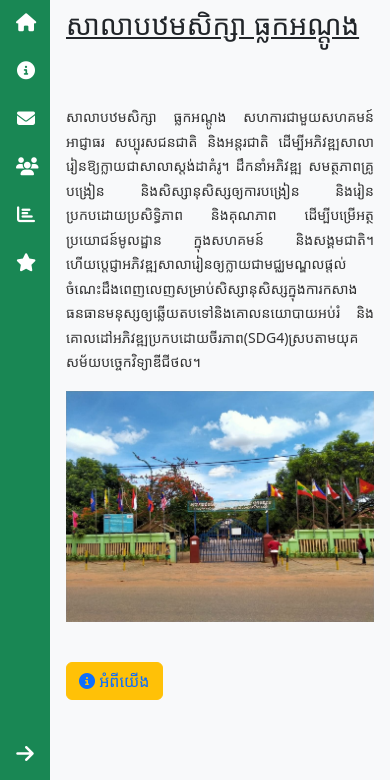
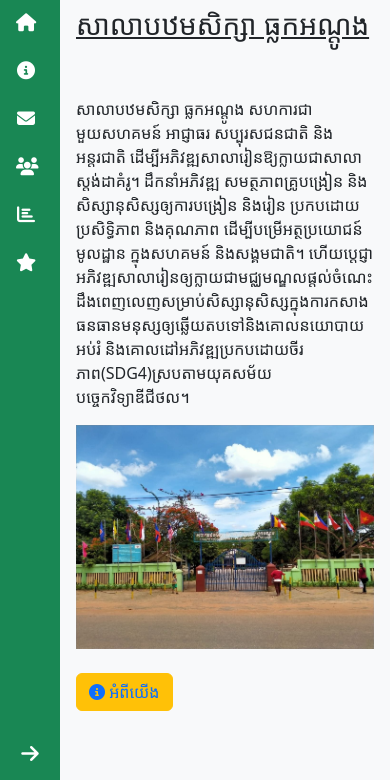
Before and after one commit to Amrin100425/School-Web, a website: page index.html in a window 390 px wide. Shown: the part 64-844 px from the top of the page. Drawn offline with nearby package versions, Linux system fonts and the light colour scheme.

Commit message:
rollback

```diff
--- a/css/index.css
+++ b/css/index.css
@@ -1,4 +1,4 @@
-/* ── Reset ── */
+/* ── Layout ── */
 * {
   margin: 0;
   padding: 0;
@@ -12,61 +12,35 @@ body {
   overflow: hidden;
 }
 
-a {
-  text-decoration: none;
-}
-
-/* ── Top Bar ── */
+/* topbar full width at top */
 top-bar {
   display: block;
   width: 100%;
   z-index: 1000;
 }
-
-/* ── Layout ── */
+a{
+  text-decoration: none;
+}
+/* sidebar and content side by side */
 .layout {
   display: flex;
   flex: 1;
   overflow: hidden;
 }
 
+/* sidebar */
 side-bar {
   display: block;
   overflow-y: auto;
 }
 
-/* ── Main Content ── */
+/* main content fills remaining space */
 .main-content {
   flex: 1;
-  padding: 32px 40px;
+  padding: 24px;
   overflow-y: auto;
   background-color: #f8f9fa;
 }
-
-.main-content h1 {
-  font-size: 1.8rem;
-  margin-bottom: 16px;
-  word-break: break-word;
-}
-
-.main-content p {
-  line-height: 1.9;
-  text-align: justify;
-  word-break: break-word;
-  max-width: 720px;
-  color: #333;
-}
-
-/* ── Image ── */
-.img {
-  width: 100%;
-  max-width: 500px;
-  height: auto;
-  display: block;
-  margin: 24px 0;
-}
-
-/* ── Sidebar ── */
 .sidebar {
   width: 70px;
   min-width: 70px;
@@ -94,7 +68,7 @@ side-bar {
 }
 
 .sidebar-link:hover {
-  background-color: rgba(255, 255, 255, 0.2);
+  background-color: rgba(255,255,255,0.2);
   color: white;
 }
 
@@ -126,18 +100,21 @@ side-bar {
 }
 
 .toggle-btn:hover {
-  background-color: rgba(255, 255, 255, 0.2);
+  background-color: rgba(255,255,255,0.2);
 }
-
-/* ── Responsive ── */
+.img{
+  width: 500px;
+  height: 350px;
+  margin-left: 600px;
+}
 @media (max-width: 768px) {
   .sidebar {
-    width: 50px;
-    min-width: 50px;
+    width: 60px;
+    min-width: 60px;
   }
 
   .sidebar.expanded {
-    width: 160px;
+    width: 180px;
   }
 
   .sidebar-link i {
@@ -149,18 +126,10 @@ side-bar {
     padding: 16px;
   }
 
-  .main-content h1 {
-    font-size: 1.4rem;
-  }
-
-  .main-content p {
-    font-size: 14px;
-    line-height: 1.75;
-    max-width: 100%;
-  }
-
   .img {
-    max-width: 100%;
-    margin: 16px 0;
+    width: 100%;
+    height: auto;
+    margin-left: 0;
+    display: block;
   }
 }
```
